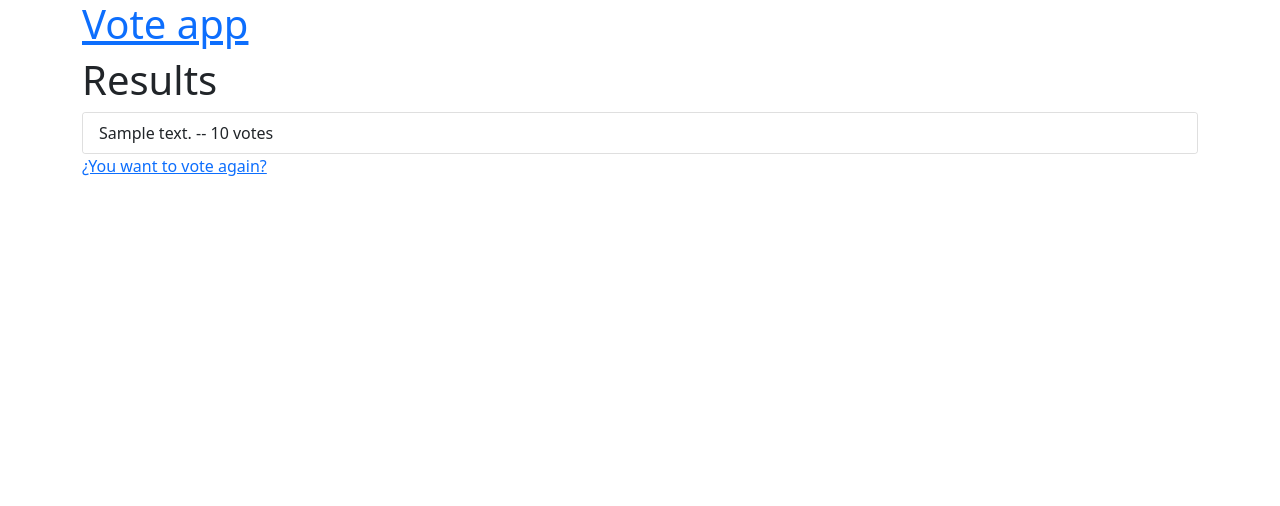
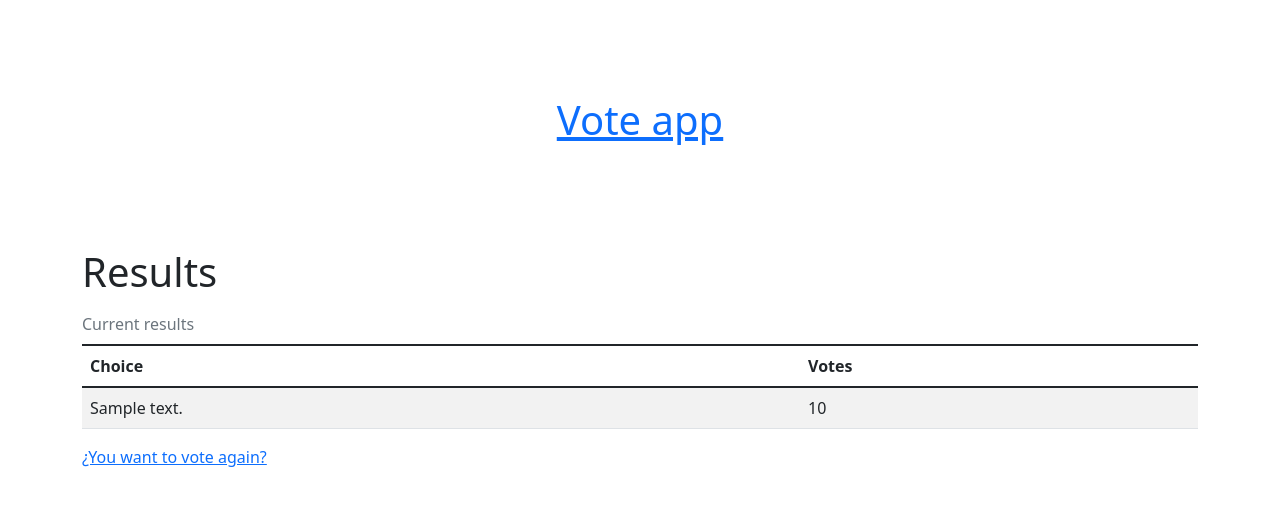
Before and after one commit to cristian-rincon/vote-app, a Django app: template backend/polls/templates/polls/results.html in a window 1280 px wide. Shown: the top 506 px of the page. Run offline with Django 3.2, Linux system fonts and the light colour scheme; the template is opened without the code that fills it: most values are stand-ins (such as "Sample title", 1, 10 or a date in 2020).

Commit message:
:sparkles: changes in frontend views

```diff
--- a/backend/polls/templates/polls/base.html
+++ b/backend/polls/templates/polls/base.html
@@ -9,20 +9,25 @@
     </head>
     <body>
         <div class="container">
-            <div class="row">
-                <div class="col-sm">
-                    <h1><a href="/">Vote app</a></h1>
+            {% comment %} App Header {% endcomment %}
+            <header>
+                <div class="row">
+                    <div class="col-sm">
+                        <div class="px-4 py-5 my-5 text-center">
+                            <h1><a href="/">Vote app</a></h1>
+                        </div>
+                    </div>
                 </div>
-            </div>
-        </div>
+            </header>
 
-        <div class="container">
+            {% comment %}  {% endcomment %}
             <div class="row">
                 <div class="col-sm">
                     {% block content %}
                     {% endblock %}
                 </div>
             </div>
+
         </div>
     </body>
 </html>
--- a/backend/polls/templates/polls/results.html
+++ b/backend/polls/templates/polls/results.html
@@ -2,13 +2,26 @@
 
 {% block content %}
 <h1>Results</h1>
-<div class="card">
-    <ul class="list-group list-group-flush">
-    {% for choice in question.choice_set.all %}
-        <li class="list-group-item">{{ choice.choice_text }} -- {{ choice.votes }} vote{{ choice.votes|pluralize }}</li>
-    {% endfor %}
-    </ul>
-</div>
+
+
+    <table class="table table-striped caption-top">
+        <caption>Current results</caption>
+        <thead>
+            <tr>
+                <th scope="col">Choice</th>
+                <th scope="col">Votes</th>
+            </tr>
+        </thead>
+        <tbody>
+        {% for choice in question.choice_set.all %}
+            <tr>
+                <td>{{ choice.choice_text }}</td>
+                <td>{{ choice.votes }}</td>
+            </tr>
+        {% endfor %}
+        </tbody>
+    </table>
+
 
 <a href="{% url 'polls:detail' question.id %}">
     ¿You want to vote again?
```
